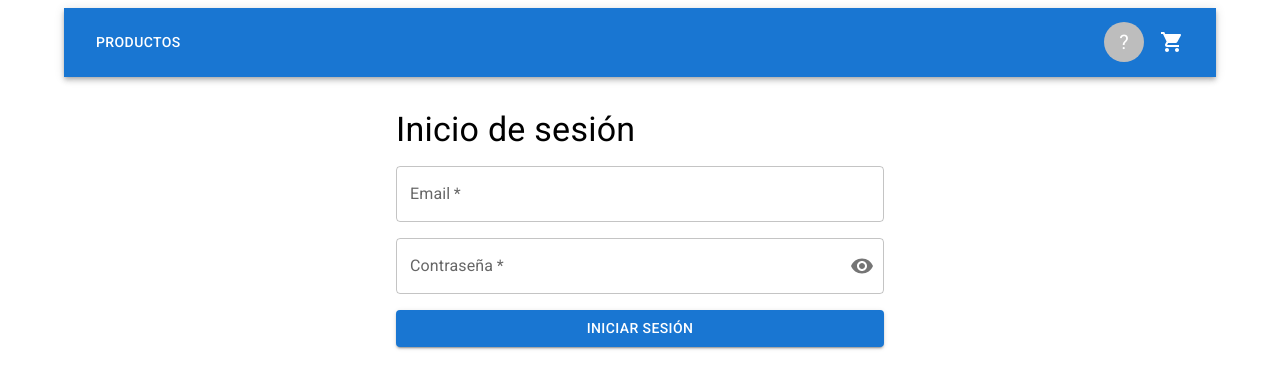
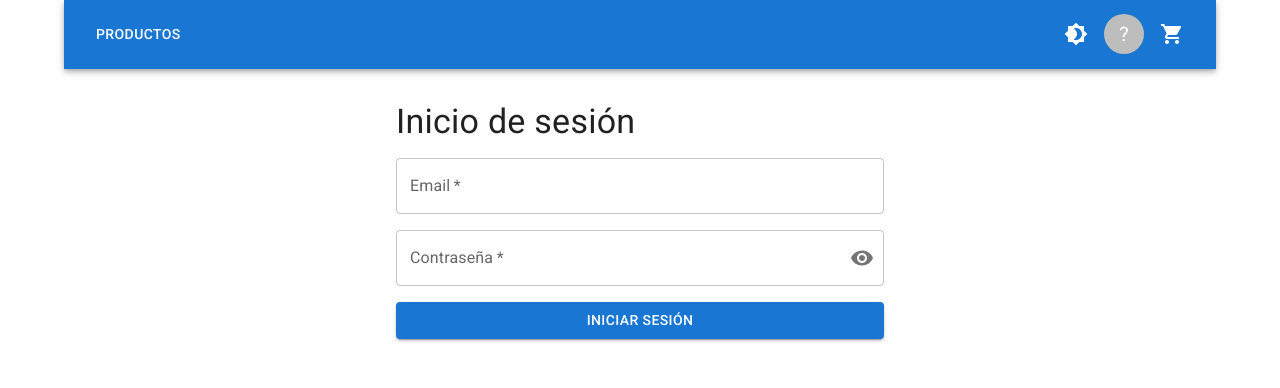
Before and after one commit to dimarquez00/e-commerce, a React app in the folder frontend/: page /login in a window 1280 px wide. Shown: the top 388 px of the page. Built offline with nearby package versions, Linux system fonts and the light colour scheme; the HTML template or start-up script is replaced by a standard one.

Commit message:
Agrego dark mode

```diff
--- a/frontend/src/App.jsx
+++ b/frontend/src/App.jsx
@@ -1,6 +1,8 @@
-import { Container } from '@mui/material'
+import { Container, CssBaseline } from '@mui/material'
+import { ThemeProvider, createTheme } from '@mui/material/styles'
+import { useMemo, useState } from 'react'
 import ResponsiveAppBar from './components/ResponsiveAppBar'
-import { Route, Routes, useLocation, useNavigate } from 'react-router-dom'
+import { Route, Routes } from 'react-router-dom'
 import ProductsView from './views/ProductsView.jsx'
 import LogInView from './views/LogInView'
 import ProfileView from './views/ProfileView.jsx'
@@ -11,21 +13,38 @@ import ConfirmedOrderView from './views/ConfirmedOrderView.jsx'
 import RegisterView from './views/RegisterView.jsx'
 import ProductDetailView from './views/ProductDetailView.jsx'
 import OrdersView from './views/OrdersView.jsx'
-// Provider conecta el store de Redux con todos los componentes hijos del árbol
 import { Provider } from 'react-redux'
 import { store } from './store/index.js'
 
 function App() {
-    const navigate = useNavigate()
-    const location = useLocation()
+    const [mode, setMode] = useState(() => {
+        return localStorage.getItem("themeMode") || "light"
+    })
+
+    const theme = useMemo(() => createTheme({
+        palette: {
+            mode
+        }
+    }), [mode])
+
+    const toggleTheme = () => {
+        setMode(prevMode => {
+            const newMode = prevMode === "light" ? "dark" : "light"
+            localStorage.setItem("themeMode", newMode)
+            return newMode
+        })
+    }
 
     return (
-        // Provider hace que el store global esté disponible en todos los componentes
         <Provider store={store}>
-            {/* ContextProvider mantiene TokenContext, CurrentUserContext y NotificationProvider */}
+            <ThemeProvider theme={theme}>
+                <CssBaseline />
                 <ContextProvider>
                     <Container>
-                    <ResponsiveAppBar />
+                        <ResponsiveAppBar
+                            mode={mode}
+                            toggleTheme={toggleTheme}
+                        />
                         <Routes>
                             <Route path='/' element={<ProductsView />} />
                             <Route path='/products' element={<ProductsView />} />
@@ -40,6 +59,7 @@ function App() {
                         </Routes>
                     </Container>
                 </ContextProvider>
+            </ThemeProvider>
         </Provider>
     )
 }
--- a/frontend/src/components/ResponsiveAppBar.jsx
+++ b/frontend/src/components/ResponsiveAppBar.jsx
@@ -11,29 +11,21 @@ import Avatar from '@mui/material/Avatar';
 import Button from '@mui/material/Button';
 import Tooltip from '@mui/material/Tooltip';
 import MenuItem from '@mui/material/MenuItem';
-import AdbIcon from '@mui/icons-material/Adb';
 import Badge from '@mui/material/Badge';
 import ShoppingCartIcon from '@mui/icons-material/ShoppingCart';
+import Brightness4Icon from '@mui/icons-material/Brightness4';
+import Brightness7Icon from '@mui/icons-material/Brightness7';
 import { useNavigate } from 'react-router-dom';
 import { CurrentUserContext, TokenContext } from '../context/ContextProvider';
 import { useSelector } from 'react-redux';
-// import { CartContext } from '../context/ContextProvider';
 
 const pages = [
     { label: 'Productos', path: '/products' },
-    // { label: 'Profile', path: '/profile' },
-    // { label: 'Admin', path: '/admin' },
-    // { label: 'Carrito', path: '/cart' },
-    // { label: 'LogIn', path: '/login' },
-    // { label: 'Register', path: '/register' },
 ];
-// const settings = ['Profile', 'Account', 'Dashboard', 'Logout'];
 
-
-const ResponsiveAppBar = () => {
-    // const {cart} = React.useContext(CartContext)
-    const {currentUser, setCurrentUser} = React.useContext(CurrentUserContext)
-    const {setTokenContext} = React.useContext(TokenContext)
+const ResponsiveAppBar = ({ mode, toggleTheme }) => {
+    const { currentUser, setCurrentUser } = React.useContext(CurrentUserContext)
+    const { setTokenContext } = React.useContext(TokenContext)
     const cart = useSelector((state) => state.cart.items)
     const navigate = useNavigate();
 
@@ -52,8 +44,8 @@ const ResponsiveAppBar = () => {
             { label: "Perfil", path: "/profile" },
             { label: "Pedidos", path: "/orders" },
             ...(currentUser?.role === "ADMIN"
-            ? [{ label: "Admin", path: "/admin"}]
-            :[]),
+                ? [{ label: "Admin", path: "/admin" }]
+                : []),
             { label: "Cerrar sesión", action: "logout" }
         ]
         : [
@@ -71,6 +63,7 @@ const ResponsiveAppBar = () => {
     const handleOpenNavMenu = (event) => {
         setAnchorElNav(event.currentTarget);
     };
+
     const handleOpenUserMenu = (event) => {
         setAnchorElUser(event.currentTarget);
     };
@@ -93,33 +86,15 @@ const ResponsiveAppBar = () => {
     return (
         <AppBar
             position="static"
-            sx={{ mb: 4}}
+            sx={{ mb: 4 }}
         >
             <Container maxWidth="xl">
                 <Toolbar disableGutters>
-                    {/* <AdbIcon sx={{ display: { xs: 'none', md: 'flex' }, mr: 1 }} />
-                    <Typography
-                        variant="h6"
-                        noWrap
-                        component="a"
-                        href="#app-bar-with-responsive-menu"
-                        sx={{
-                        mr: 2,
-                        display: { xs: 'none', md: 'flex' },
-                        fontFamily: 'monospace',
-                        fontWeight: 700,
-                        letterSpacing: '.3rem',
-                        color: 'inherit',
-                        textDecoration: 'none',
-                        }}
-                    >
-                        LOGO
-                    </Typography> */}
 
                     <Box sx={{ flexGrow: 1, display: { xs: 'flex', md: 'none' } }}>
                         <IconButton
                             size="large"
-                            aria-label="account of current user"
+                            aria-label="abrir menú de navegación"
                             aria-controls="menu-appbar"
                             aria-haspopup="true"
                             onClick={handleOpenNavMenu}
@@ -127,6 +102,7 @@ const ResponsiveAppBar = () => {
                         >
                             <MenuIcon />
                         </IconButton>
+
                         <Menu
                             id="menu-appbar"
                             anchorEl={anchorElNav}
@@ -144,31 +120,18 @@ const ResponsiveAppBar = () => {
                             sx={{ display: { xs: 'block', md: 'none' } }}
                         >
                             {pages.map((page) => (
-                                <MenuItem key={page.label} onClick={() => handleNavigation(page.path)}>
-                                <Typography sx={{ textAlign: 'center' }}>{page.label}</Typography>
+                                <MenuItem
+                                    key={page.label}
+                                    onClick={() => handleNavigation(page.path)}
+                                >
+                                    <Typography sx={{ textAlign: 'center' }}>
+                                        {page.label}
+                                    </Typography>
                                 </MenuItem>
                             ))}
                         </Menu>
                     </Box>
-                    {/* <AdbIcon sx={{ display: { xs: 'flex', md: 'none' }, mr: 1 }} />
-                    <Typography
-                        variant="h5"
-                        noWrap
-                        component="a"
-                        href="#app-bar-with-responsive-menu"
-                        sx={{
-                        mr: 2,
-                        display: { xs: 'flex', md: 'none' },
-                        flexGrow: 1,
-                        fontFamily: 'monospace',
-                        fontWeight: 700,
-                        letterSpacing: '.3rem',
-                        color: 'inherit',
-                        textDecoration: 'none',
-                        }}
-                    >
-                        LOGO
-                    </Typography> */}
+
                     <Box sx={{ flexGrow: 1, display: { xs: 'none', md: 'flex' } }}>
                         {pages.map((page) => (
                             <Button
@@ -182,6 +145,18 @@ const ResponsiveAppBar = () => {
                     </Box>
 
                     <Box sx={{ display: "flex", alignItems: "center", gap: 1 }}>
+                        <Tooltip title={mode === "dark" ? "Modo claro" : "Modo oscuro"}>
+                            <IconButton
+                                color="inherit"
+                                onClick={toggleTheme}
+                            >
+                                {mode === "dark"
+                                    ? <Brightness7Icon />
+                                    : <Brightness4Icon />
+                                }
+                            </IconButton>
+                        </Tooltip>
+
                         <Tooltip title="Cuenta">
                             <IconButton onClick={handleOpenUserMenu} sx={{ p: 0 }}>
                                 <Avatar>
@@ -192,7 +167,7 @@ const ResponsiveAppBar = () => {
 
                         <IconButton
                             color="inherit"
-                            aria-label="view cart"
+                            aria-label="ver carrito"
                             onClick={() => navigate("/cart")}
                         >
                             <Badge badgeContent={totalItems} color="secondary">
@@ -202,7 +177,7 @@ const ResponsiveAppBar = () => {
 
                         <Menu
                             sx={{ mt: '45px' }}
-                            id="menu-appbar"
+                            id="menu-user"
                             anchorEl={anchorElUser}
                             anchorOrigin={{
                                 vertical: 'top',
@@ -216,7 +191,6 @@ const ResponsiveAppBar = () => {
                             open={Boolean(anchorElUser)}
                             onClose={handleCloseUserMenu}
                         >
-
                             {settings.map((setting) => (
                                 <MenuItem
                                     key={setting.label}
```
Lines whose indentation alone changed are shown as unchanged.
